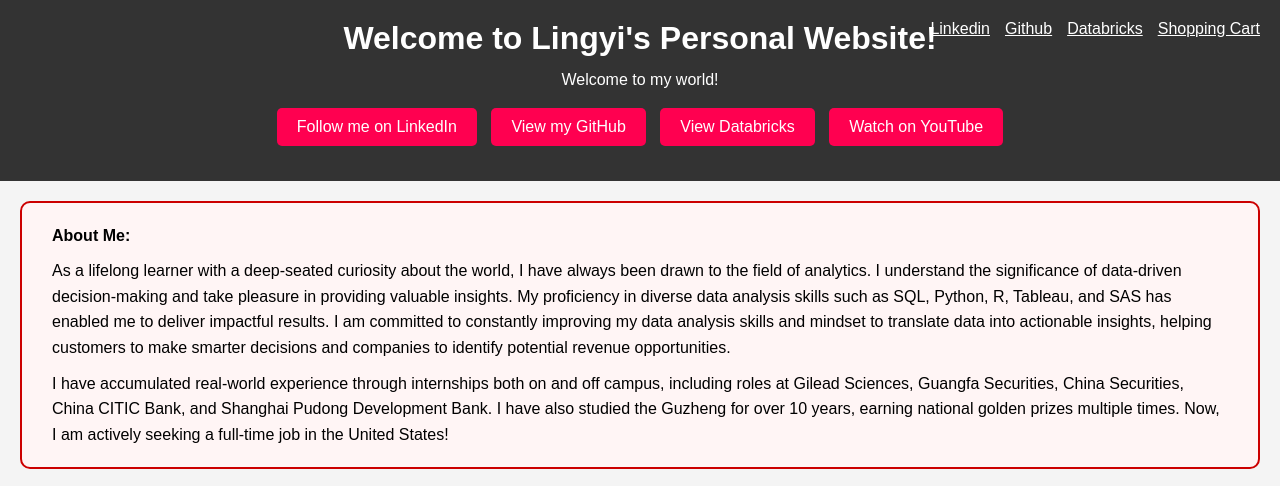
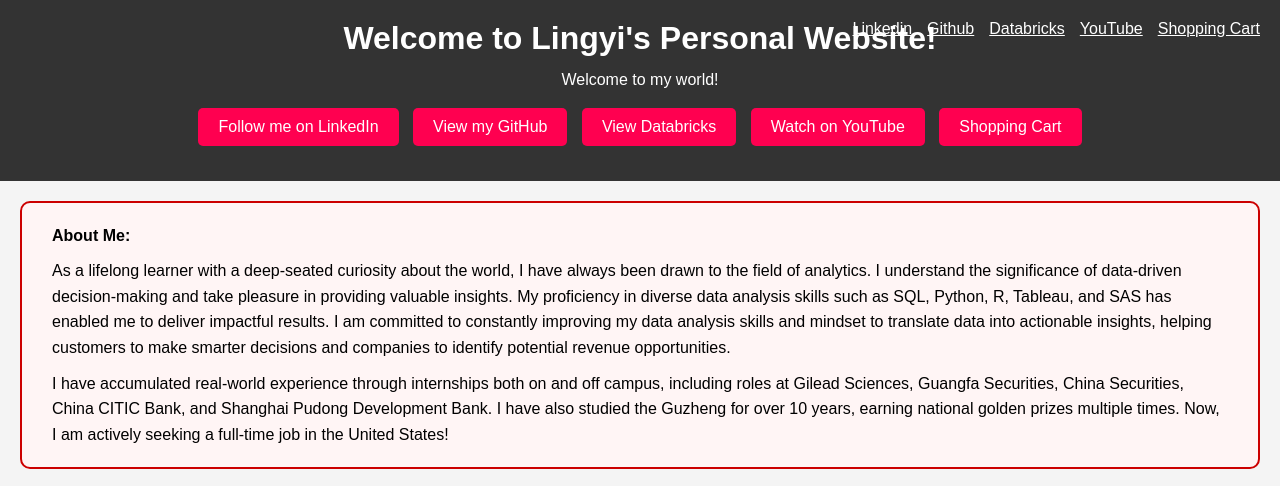
Before and after one commit to lingyiwu01/index.html, a plain HTML site: page index.html in a window 1280 px wide. Shown: the top 486 px of the page. Drawn offline with Linux system fonts and the light colour scheme.

Commit message:
Update index.html

```diff
--- a/index.html
+++ b/index.html
@@ -255,7 +255,7 @@
             <a href="https://www.linkedin.com/in/lingyi-wu-a42097227/" target="_blank">Linkedin</a>
             <a href="https://github.com/MarianaWu01/lingyiwu.github.com" target="_blank">Github</a>
             <a href="https://github.com/MarianaWu01/Databricks" target="_blank">Databricks</a>
-<!--             <a href="https://www.youtube.com/watch?v=Jz9z0rK_YU4" target="_blank">YouTube</a> -->
+            <a href="https://www.youtube.com/watch?v=Jz9z0rK_YU4" target="_blank">YouTube</a>
             <a href="https://lingyiwu01.github.io/Shopping/" target="_blank">Shopping Cart</a>
         </div>
         <h1>Welcome to Lingyi's Personal Website!</h1>
@@ -265,7 +265,7 @@
             <a href="https://github.com/MarianaWu01/lingyiwu.github.com" class="github-button" target="_blank">View my GitHub</a>
             <a href="https://github.com/MarianaWu01/Databricks" class="databricks-button" target="_blank">View Databricks</a>
             <a href="https://www.youtube.com/watch?v=Jz9z0rK_YU4" class="youtube-button" target="_blank">Watch on YouTube</a>
-<!--             <a href="https://lingyiwu01.github.io/Shopping/" class="youtube-button" target="_blank">Shopping Cart</a> -->
+            <a href="https://lingyiwu01.github.io/Shopping/" class="youtube-button" target="_blank">Shopping Cart</a>
         </div>
     </header>
 
```
